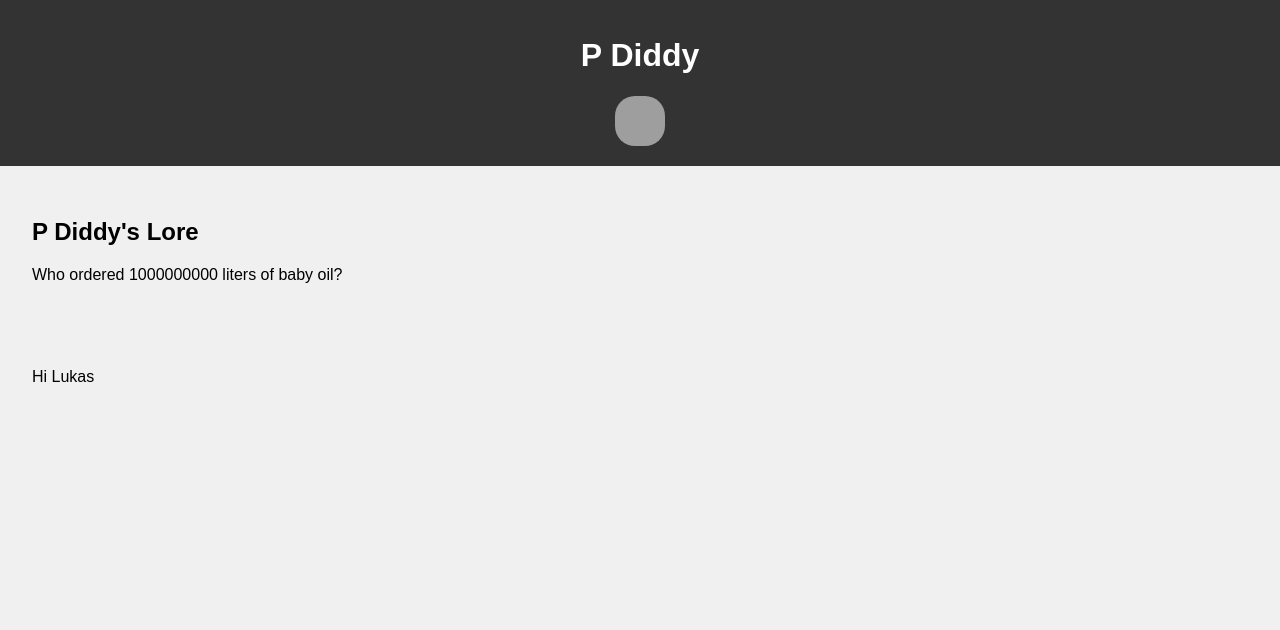
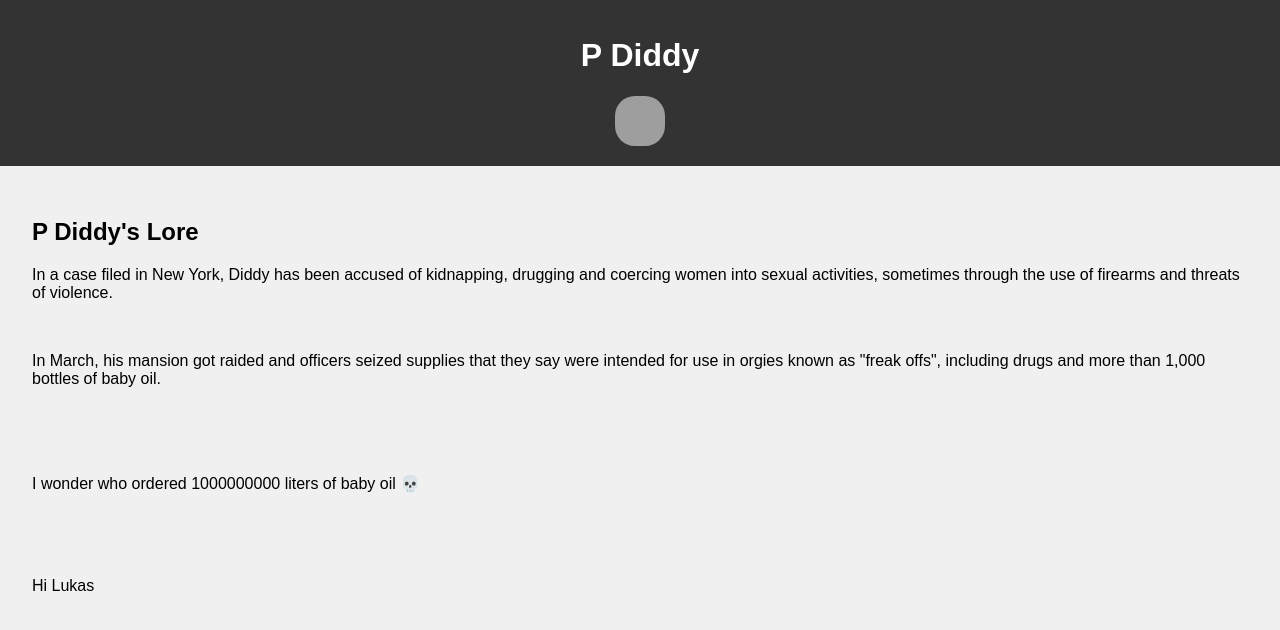
Before and after one commit to arormie/diddywebsite, a plain HTML site: page index.html in a window 1280 px wide. Drawn offline with Linux system fonts and the light colour scheme; grey boxes are pictures that could not be loaded.

Commit message:
Update index.html

```diff
--- a/index.html
+++ b/index.html
@@ -14,8 +14,13 @@
     <main>
         <section>
             <h2>P Diddy's Lore</h2>
-            <p></p>
-            <p>Who ordered 1000000000 liters of baby oil?</p>
+            <p>In a case filed in New York, Diddy has been accused of kidnapping, drugging and coercing women into sexual activities, sometimes through the use of firearms and threats of violence.</p>
+            <br>
+            <p>In March, his mansion got raided and officers seized supplies that they say were intended for use in orgies known as "freak offs", including drugs and more than 1,000 bottles of baby oil.</p>
+            <br>
+            <br>
+            <br>
+            <p>I wonder who ordered 1000000000 liters of baby oil 💀</p>
         </section>
         <section>
           <br>
```
